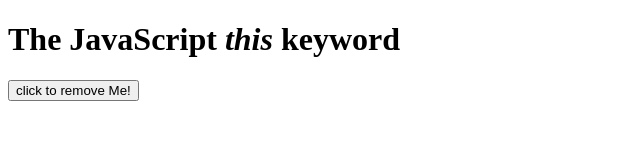
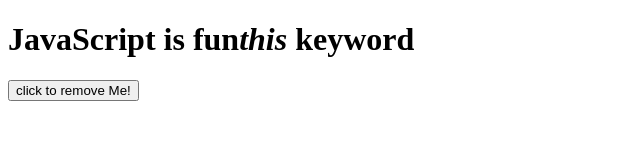
Before and after one commit to Micjik50/function, a plain HTML site: page index.html in a window 1280 px wide. Shown: the whole page, without its empty margins (0-640 px from the left). Drawn offline with Linux system fonts and the light colour scheme.

Commit message:
Updated text

```diff
--- a/index.html
+++ b/index.html
@@ -6,7 +6,7 @@
     <title>function</title>
 </head>
 <body>
-    <h1 class="myName">The JavaScript <i>this</i> keyword</h1>
+    <h1 class="myName">JavaScript is fun<i>this</i> keyword</h1>
     <button onclick="this.style.display='none'">click to remove Me!</button>
 </body>
 
```
